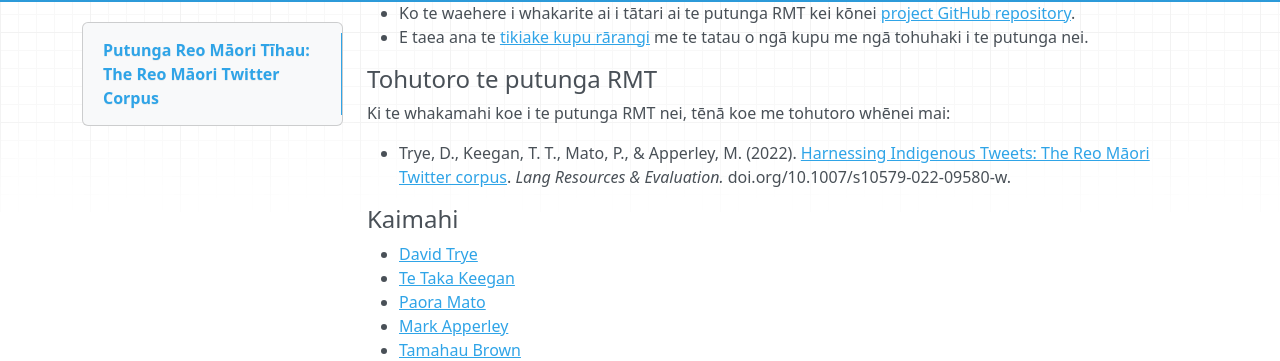
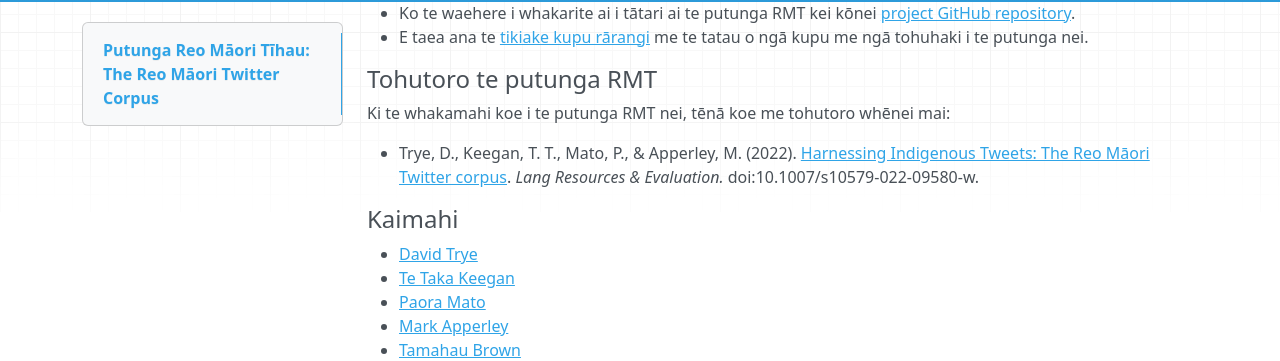
Before and after one commit to Waikato/kiwiwords, an MkDocs documentation site: the page built from docs/rmt_corpus.md, in a window 1280 px wide and 900 px high, scrolled down 2824 px. Shown: the part 94-455 px from the top of the window. Built offline with MkDocs 1.6.1, drawn with Linux system fonts in a browser that asks for light colours; nearby versions of some CDN libraries; some of the changed text lies outside the part shown.

Commit message:
Update rmt_corpus.md

```diff
--- a/docs/rmt_corpus.md
+++ b/docs/rmt_corpus.md
@@ -74,7 +74,7 @@ Ki te ora tonu te tīhau ki a Twitter, ka tāpiri atu hoki ngā taurangi ki raro
 #### Tohutoro te putunga RMT
 Ki te whakamahi koe i te putunga RMT nei, tēnā koe me tohutoro whēnei mai:
 
-- Trye, D., Keegan, T. T., Mato, P., & Apperley, M. (2022). [Harnessing Indigenous Tweets: The Reo Māori Twitter corpus](https://link.springer.com/article/10.1007/s10579-022-09580-w). <em>Lang Resources & Evaluation.</em> doi.org/10.1007/s10579-022-09580-w.
+- Trye, D., Keegan, T. T., Mato, P., & Apperley, M. (2022). [Harnessing Indigenous Tweets: The Reo Māori Twitter corpus](https://link.springer.com/article/10.1007/s10579-022-09580-w). <em>Lang Resources & Evaluation.</em> doi:10.1007/s10579-022-09580-w.
 
 #### Kaimahi
 
@@ -175,7 +175,7 @@ If the tweet is still publicly available on Twitter, the following variables wil
 #### Citing the RMT Corpus
 If you use the RMT corpus, please cite the following paper:
 
-- Trye, D., Keegan, T. T., Mato, P., & Apperley, M. (2022). [Harnessing Indigenous Tweets: The Reo Māori Twitter corpus](https://link.springer.com/article/10.1007/s10579-022-09580-w). <em>Lang Resources & Evaluation.</em> doi.org/10.1007/s10579-022-09580-w.
+- Trye, D., Keegan, T. T., Mato, P., & Apperley, M. (2022). [Harnessing Indigenous Tweets: The Reo Māori Twitter corpus](https://link.springer.com/article/10.1007/s10579-022-09580-w). <em>Lang Resources & Evaluation.</em> doi:10.1007/s10579-022-09580-w.
 
 #### Team
 
```
